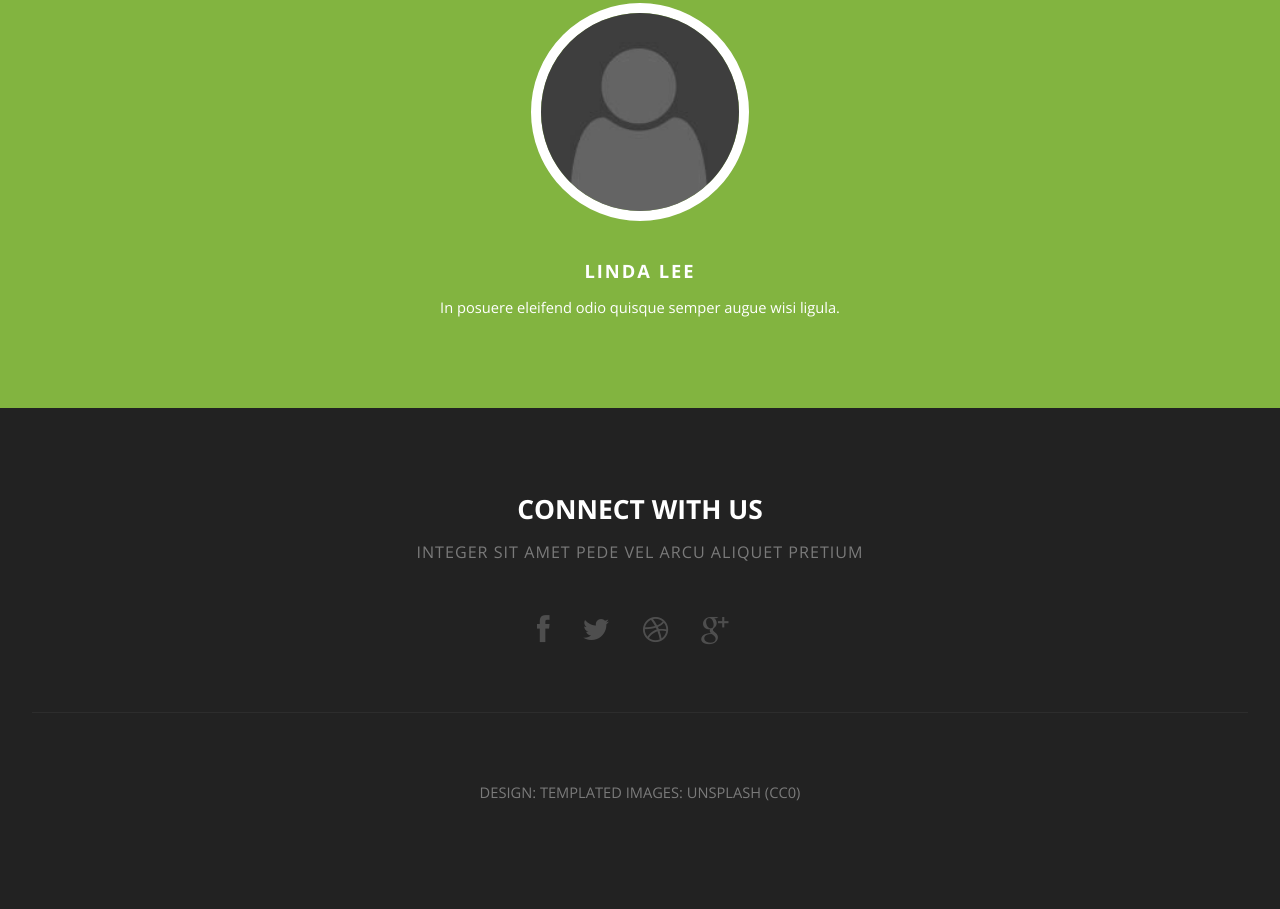
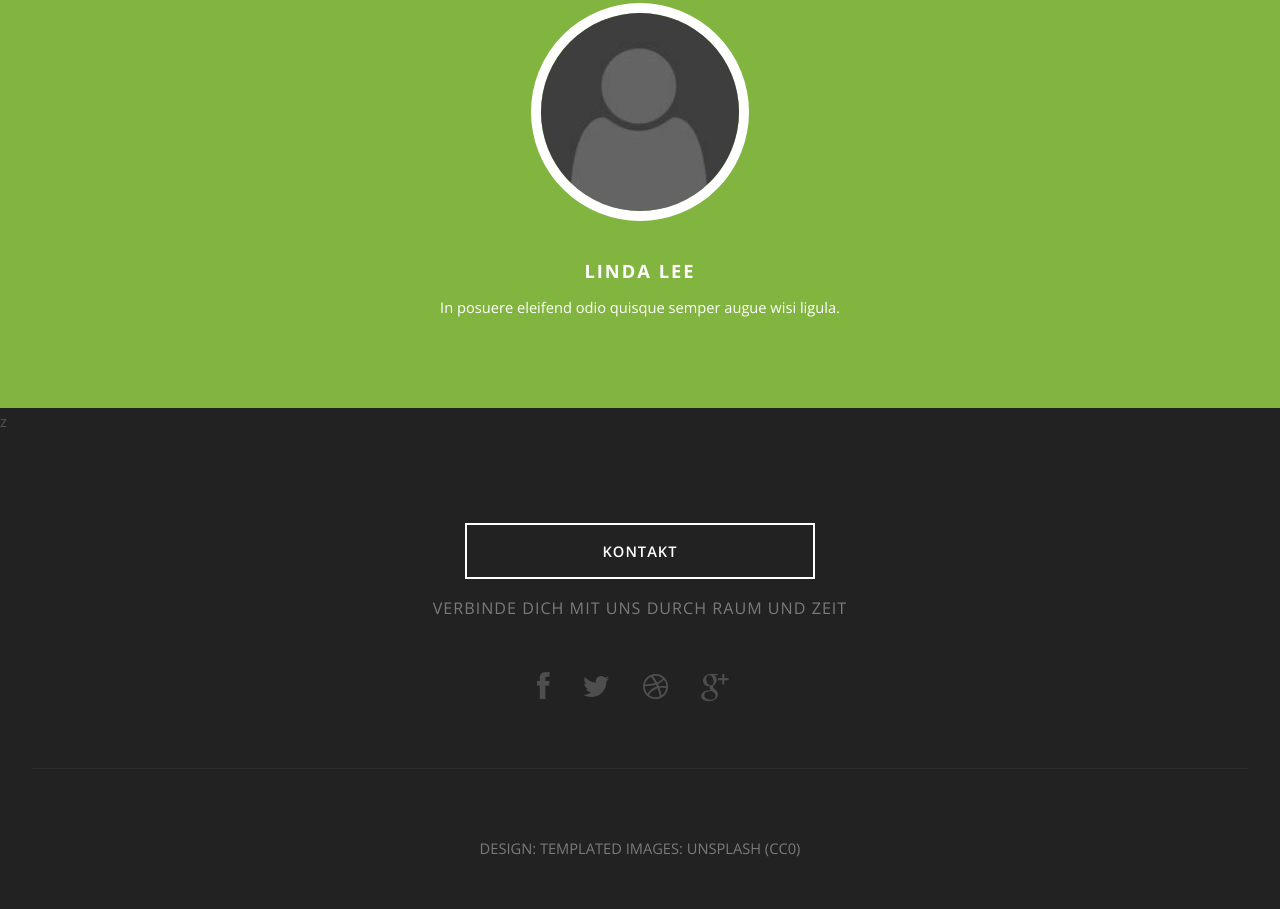
Before and after one commit to MDMann/TimeTraveler-Travelagancy-Project, a plain HTML site: page index.html in a window 1280 px wide. Shown: the part 3889-4798 px from the top of the page. Before the commit the page ends 4767 px from the top, so only its background shows below. Drawn offline with nearby package versions, Linux system fonts and the light colour scheme.

Commit message:
Change Footer

```diff
--- a/index.html
+++ b/index.html
@@ -208,13 +208,13 @@
 					</div>
 				</section>
 			</div>
-
+z
 	<!-- Footer -->
 		<div id="footer">
 			<section class="container">
 				<header class="major">
-					<h2>Connect with us</h2>
-					<span class="byline">Integer sit amet pede vel arcu aliquet pretium</span>
+					<a href="#" class="button alt">Kontakt</a>
+					<span class="byline">Verbinde dich mit uns durch Raum und Zeit</span>
 				</header>
 				<ul class="icons">
 					<li class="active"><a href="#" class="fa fa-facebook"><span>Facebook</span></a></li>
```
